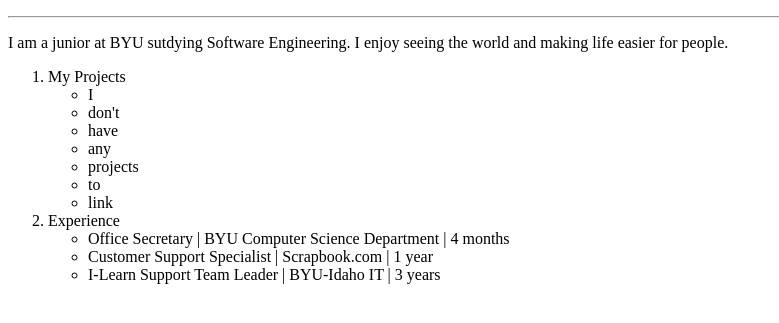
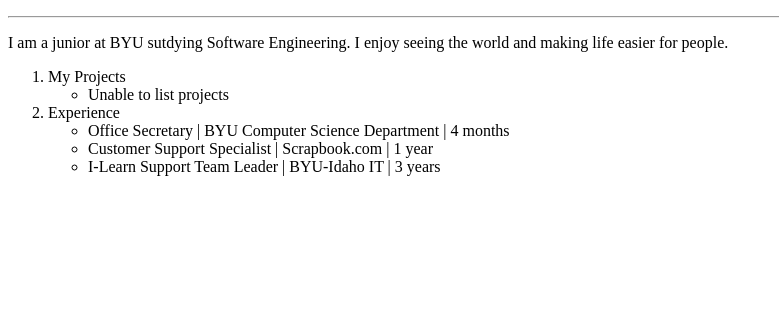
Before and after one commit to kreene11/portfolio, a plain HTML site: page index.html in a window 1280 px wide. Shown: the part 105-428 px from the top of the page, without its empty margins (0-779 px from the left). Drawn offline with Linux system fonts and the light colour scheme.

Commit message:
Portfolio w Projects Updated

```diff
--- a/index.html
+++ b/index.html
@@ -13,13 +13,7 @@
 <ol>
 	<li>My Projects</li>
 	<ul>
-		<li>I</li>
-		<li>don't</li>
-		<li>have</li>
-		<li>any</li>
-		<li>projects</li>
-		<li>to</li>
-		<li>link</li>
+		<li>Unable to list projects</li>
 	</ul>
 	<li>Experience</li>
 	<ul>
```
